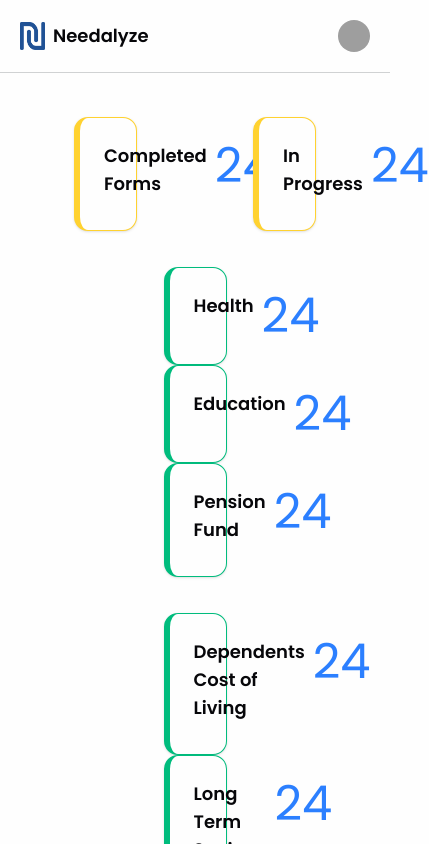
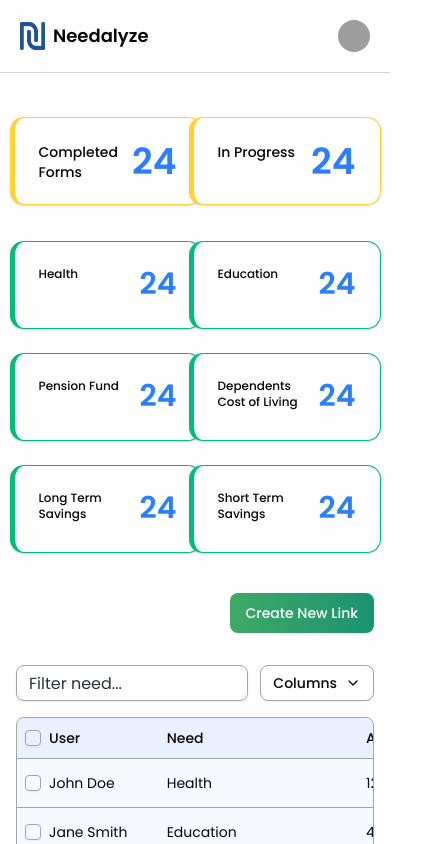
Before and after one commit to itswijay/Needalyze, a Next.js app: page /dashboard in a window 390 px wide. Shown: the top 844 px of the page, 429 px wide, since content can reach past the window. Built offline with nearby package versions, Linux system fonts and the light colour scheme; grey boxes are pictures that could not be loaded.

Commit message:
fix: adjust layout and styling for Cards and DataTable components with responsive

```diff
--- a/src/app/dashboard/components/Cards.jsx
+++ b/src/app/dashboard/components/Cards.jsx
@@ -5,99 +5,121 @@ const Cards = () => {
     <div className="mt-7 p-4 mx-auto max-w-7xl">
       {/* grid 1 */}
       <div className="grid  grid-cols-2  justify-items-center ">
-        <Card className="border-l-6 border-amber-300 lg:h-25 lg:w-137">
+        <Card className="lg:border-l-6 border-l-5 border-amber-300 lg:h-25 lg:w-137 h-22 w-48 ">
           <CardHeader>
             <CardTitle>
-              <h1 className="text-lg font-semibold">Completed Forms</h1>
+              <h1 className="lg:text-lg text-sm font-medium">
+                Completed Forms
+              </h1>
             </CardTitle>
 
             <CardAction>
-              <span className="text-blue-500 text-5xl">24</span>
+              <span className="text-blue-500 lg:text-5xl text-4xl font-semibold">
+                24
+              </span>
             </CardAction>
           </CardHeader>
         </Card>
-        <Card className="border-l-6 border-amber-300 lg:h-25 lg:w-137 ">
+        <Card className="lg:border-l-6 border-l-5 border-amber-300 lg:h-25 lg:w-137 h-22 w-48">
           <CardHeader>
             <CardTitle>
-              <h1 className="text-lg font-semibold">In Progress</h1>
+              <h1 className="lg:text-lg text-sm font-medium">In Progress</h1>
             </CardTitle>
 
             <CardAction>
-              <span className="text-blue-500 text-5xl">24</span>
+              <span className="text-blue-500 lg:text-5xl text-4xl font-semibold">
+                24
+              </span>
             </CardAction>
           </CardHeader>
         </Card>
       </div>
       {/* grid 2 */}
-      <div className="grid lg:grid-cols-3 mt-9 justify-items-center">
-        <Card className="border-l-6 border-emerald-500 lg:h-25 lg:w-85 ">
+      <div className="grid lg:grid-cols-3 grid-cols-2 mt-9 justify-items-center space-y-6">
+        <Card className="lg:border-l-6 border-l-5 border-emerald-500 lg:h-25 lg:w-85 h-22 w-48">
           <CardHeader>
             <CardTitle>
-              <h1 className="text-lg font-semibold">Health</h1>
+              <h1 className="lg:text-lg text-xs font-medium">Health</h1>
             </CardTitle>
 
             <CardAction>
-              <span className="text-blue-500 text-5xl">24</span>
+              <span className="text-blue-500 lg:text-5xl text-3xl font-semibold">
+                24
+              </span>
             </CardAction>
           </CardHeader>
         </Card>
-        <Card className="border-l-6 border-emerald-500 lg:h-25 lg:w-85">
+        <Card className="lg:border-l-6 border-l-5 border-emerald-500 lg:h-25 lg:w-85 h-22 w-48">
           <CardHeader>
             <CardTitle>
-              <h1 className="text-lg font-semibold">Education</h1>
+              <h1 className="lg:text-lg text-xs font-medium">Education</h1>
             </CardTitle>
 
             <CardAction>
-              <span className="text-blue-500 text-5xl">24</span>
+              <span className="text-blue-500 lg:text-5xl text-3xl font-semibold">
+                24
+              </span>
             </CardAction>
           </CardHeader>
         </Card>
-        <Card className="border-l-6 border-emerald-500 lg:h-25 lg:w-85">
+        <Card className="lg:border-l-6 border-l-5 border-emerald-500 lg:h-25 lg:w-85 h-22 w-48">
           <CardHeader>
             <CardTitle>
-              <h1 className="text-lg font-semibold">Pension Fund</h1>
+              <h1 className="lg:text-lg text-xs font-medium">Pension Fund</h1>
             </CardTitle>
 
             <CardAction>
-              <span className="text-blue-500 text-5xl">24</span>
+              <span className="text-blue-500 lg:text-5xl text-3xl font-semibold">
+                24
+              </span>
             </CardAction>
           </CardHeader>
         </Card>
-      </div>
-      {/* grid 3 */}
-      <div className="grid lg:grid-cols-3  mt-9 justify-items-center">
-        <Card className="border-l-6 border-emerald-500 lg:h-25 lg:w-85">
+
+        {/* grid 3 */}
+
+        <Card className="lg:border-l-6 border-l-5 border-emerald-500 lg:h-25 lg:w-85 h-22 w-48">
           <CardHeader>
-            <CardTitle>
-              <h1 className="text-lg font-semibold">
+            <CardTitle className="">
+              <h1 className="lg:text-lg text-xs font-medium">
                 Dependents Cost of Living
               </h1>
             </CardTitle>
 
             <CardAction>
-              <span className="text-blue-500 text-5xl">24</span>
+              <span className="text-blue-500 lg:text-5xl text-3xl font-semibold">
+                24
+              </span>
             </CardAction>
           </CardHeader>
         </Card>
-        <Card className="border-l-6 border-emerald-500 lg:h-25 lg:w-85">
+        <Card className="lg:border-l-6 border-l-5 border-emerald-500 lg:h-25 lg:w-85 h-22 w-48">
           <CardHeader>
             <CardTitle>
-              <h1 className="text-lg font-semibold">Long Term Savings</h1>
+              <h1 className="lg:text-lg text-xs font-medium">
+                Long Term Savings
+              </h1>
             </CardTitle>
 
             <CardAction>
-              <span className="text-blue-500 text-5xl">24</span>
+              <span className="text-blue-500 lg:text-5xl text-3xl font-semibold">
+                24
+              </span>
             </CardAction>
           </CardHeader>
         </Card>
-        <Card className="border-l-6 border-emerald-500 lg:h-25 lg:w-85">
+        <Card className="lg:border-l-6 border-l-5 border-emerald-500 lg:h-25 lg:w-85 h-22 w-48">
           <CardHeader>
             <CardTitle>
-              <h1 className="text-lg font-semibold">Short Term Savings</h1>
+              <h1 className="lg:text-lg text-xs font-medium">
+                Short Term Savings
+              </h1>
             </CardTitle>
 
             <CardAction>
-              <span className="text-blue-500 text-5xl">24</span>
+              <span className="text-blue-500 lg:text-5xl text-3xl font-semibold">
+                24
+              </span>
             </CardAction>
           </CardHeader>
         </Card>
--- a/src/app/dashboard/components/Dashtable.jsx
+++ b/src/app/dashboard/components/Dashtable.jsx
@@ -293,7 +293,7 @@ export function DataTable() {
 
   return (
     <div className=" w-full  p-4 mx-auto max-w-7xl">
-      <div className="flex items-center py-4">
+      <div className="flex items-center py-4 gap-3">
         <Input
           placeholder="Filter need..."
           value={table.getColumn("need")?.getFilterValue() ?? ""}
--- a/src/app/dashboard/page.jsx
+++ b/src/app/dashboard/page.jsx
@@ -9,7 +9,7 @@ const page = () => {
       <div className="min-h-screen max-w-[95rem] mx-auto  ">
         <Navbar />
         <Cards />
-        <div className="mt-7 p-4 mx-auto max-w-7xl flex  justify-end">
+        <div className=" px-4 mx-auto max-w-7xl flex  justify-end">
           <Button className="bg-gradient-to-r from-[#3EAA66] to-[#189370] px-4 py-5">
             Create New Link
           </Button>
```
